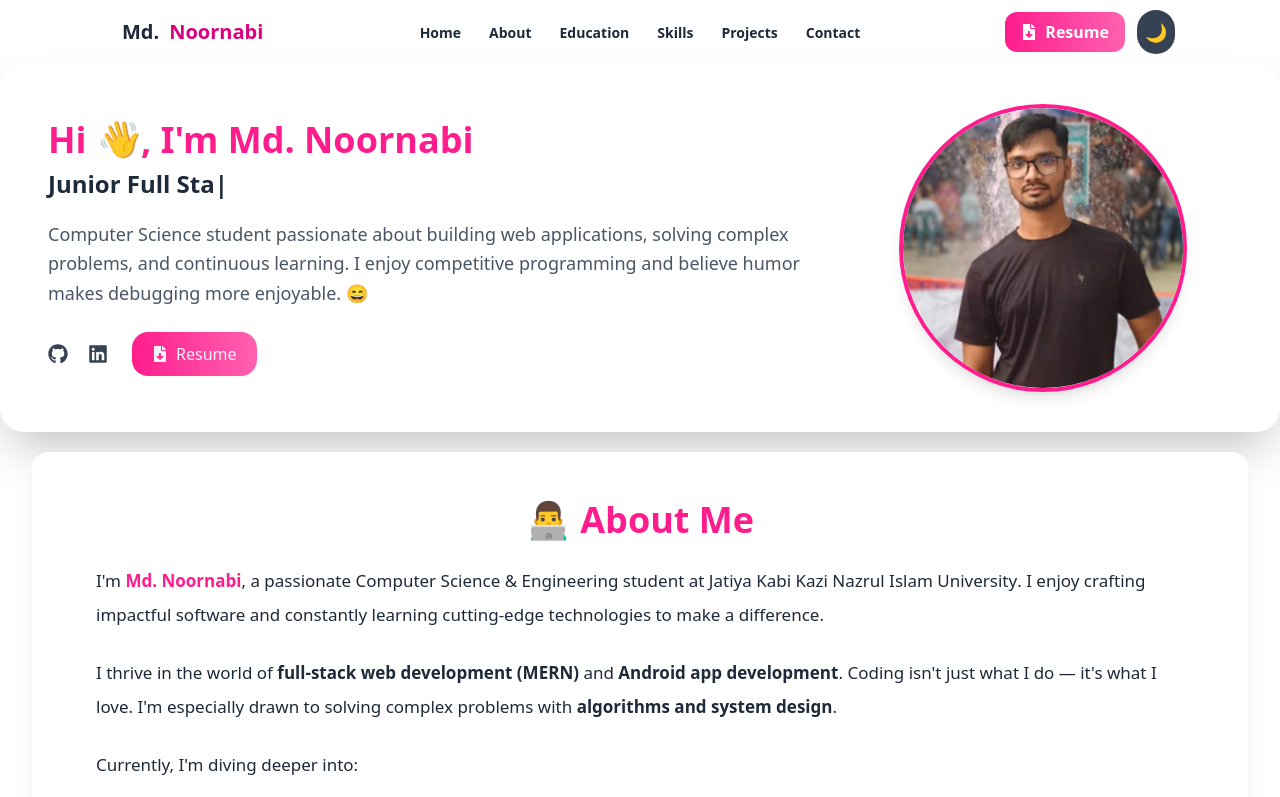
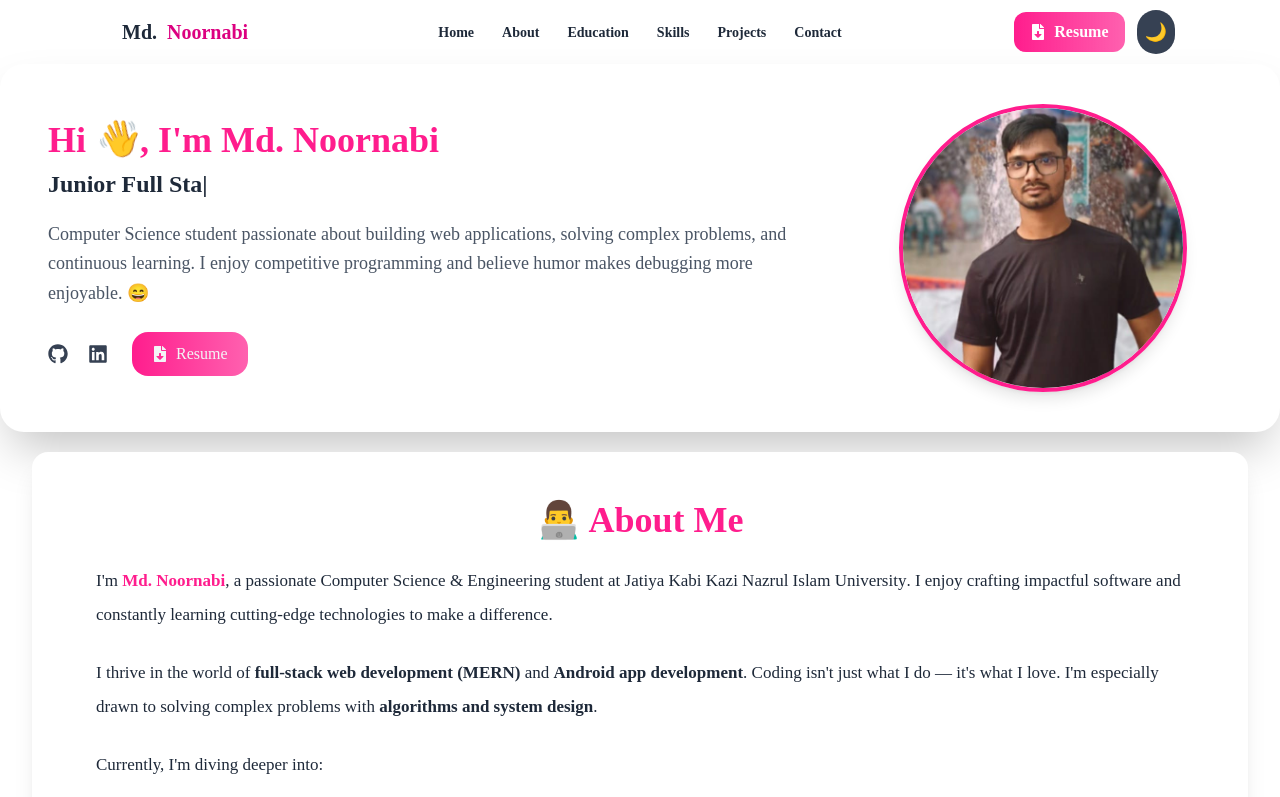
Before and after one commit to noornabi-noor/My-Portfolio, a React (Vite) app: page / in a window 1280 px wide. Shown: the top 797 px of the page. Built offline with nearby package versions, Linux system fonts and the light colour scheme.

Commit message:
added google EB Garamond fonts

```diff
--- a/src/index.css
+++ b/src/index.css
@@ -1,5 +1,11 @@
 @import "tailwindcss";
 @plugin "daisyui";
+
+@import url('https://fonts.googleapis.com/css2?family=EB+Garamond:ital,wght@0,400..800;1,400..800&display=swap');
+
+body {
+  font-family: 'EB Garamond', serif;
+}
 
 @custom-variant dark (&:where([data-theme=dark], [data-theme=dark] *));
 
@@ -11,6 +17,8 @@
     @apply bg-white dark:bg-gray-900 text-gray-800 dark:text-gray-200;
   }
 }
+
+
 
 :root {
   --color-primary: #FF1D8D;
```
